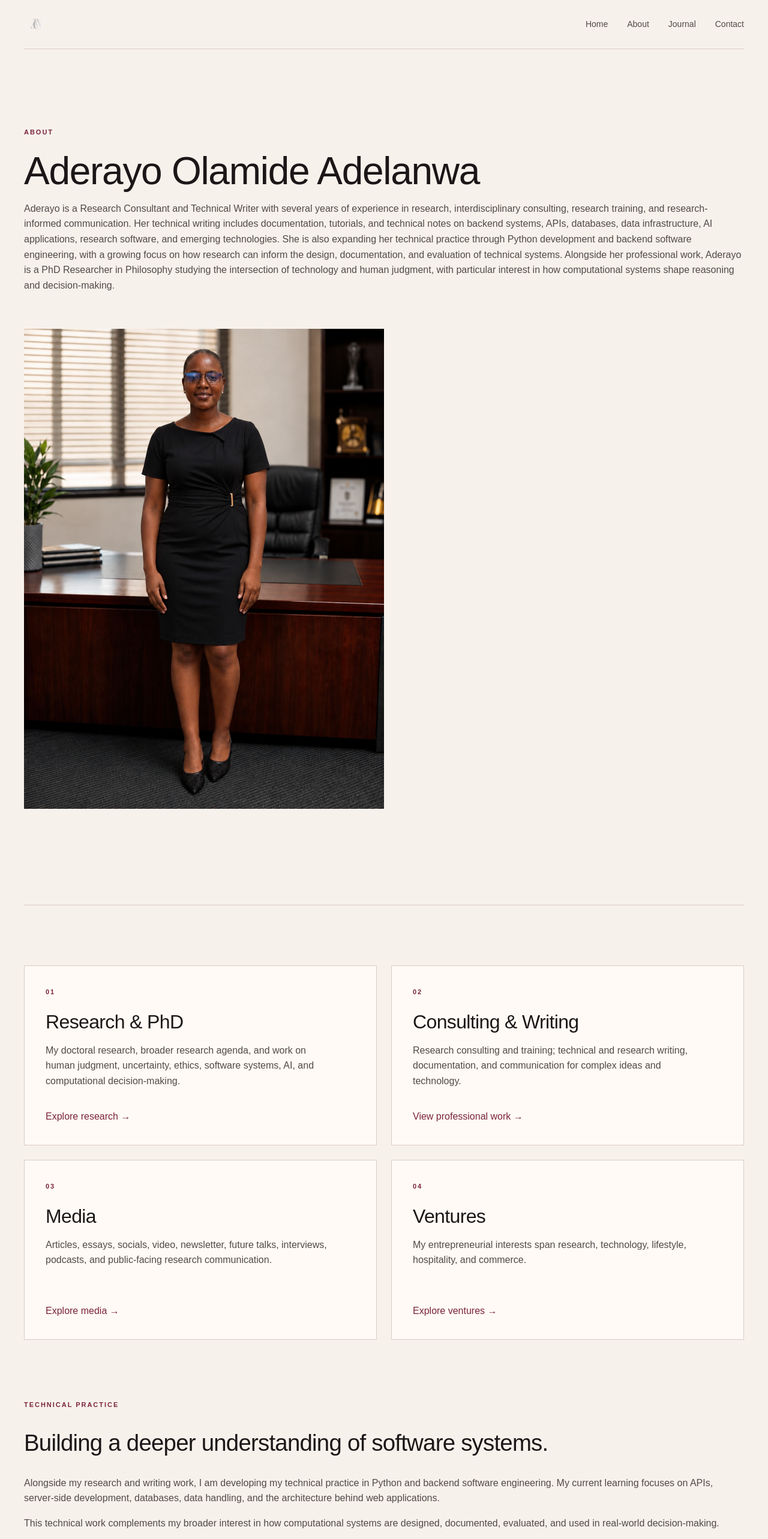
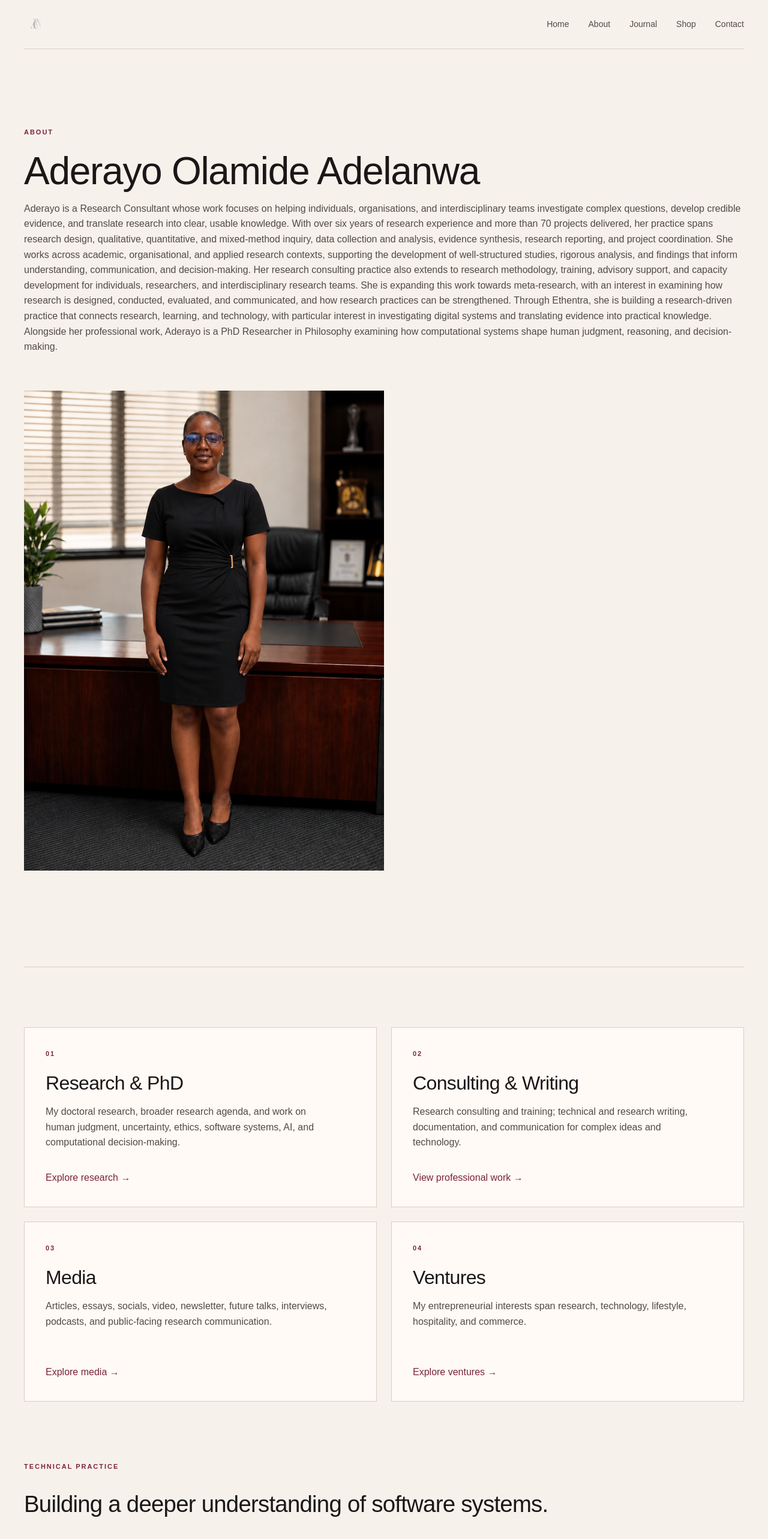
Before and after one commit to Olami024/Aderayo--Website-2026, a Next.js app: page /about in a window 1280 px wide. Shown: the top 2565 px of the page at 60% size. Built offline with nearby package versions, Linux system fonts and the light colour scheme; a web font is replaced by a local one.

Commit message:
Refine About page and add Shop

```diff
--- a/app/about/page.tsx
+++ b/app/about/page.tsx
@@ -18,10 +18,15 @@ export default function AboutPage() {
         </h1>
 
         <p>
-          Aderayo is a Research Consultant and Technical Writer with several years of experience in research, interdisciplinary consulting, research training, and research-informed communication.
-          Her technical writing includes documentation, tutorials, and technical notes on backend systems, APIs, databases, data infrastructure, AI applications, research software, and emerging technologies.
-          She is also expanding her technical practice through Python development and backend software engineering, with a growing focus on how research can inform the design, documentation, and evaluation of technical systems.
-          Alongside her professional work, Aderayo is a PhD Researcher in Philosophy studying the intersection of technology and human judgment, with particular interest in how computational systems shape reasoning and decision-making.
+          Aderayo is a Research Consultant whose work focuses on helping individuals, organisations, and interdisciplinary teams investigate complex questions, develop credible evidence, and translate research into clear, usable knowledge.
+          With over six years of research experience and more than 70 projects delivered, her practice spans research design, qualitative, quantitative, and mixed-method inquiry, data collection and analysis, evidence synthesis, research reporting, and project coordination.
+          She works across academic, organisational, and applied research contexts, supporting the development of well-structured studies, rigorous analysis, and findings that inform understanding, communication, and decision-making.
+
+          Her research consulting practice also extends to research methodology, training, advisory support, and capacity development for individuals, researchers, and interdisciplinary research teams.
+          She is expanding this work towards meta-research, with an interest in examining how research is designed, conducted, evaluated, and communicated, and how research practices can be strengthened.
+
+          Through Ethentra, she is building a research-driven practice that connects research, learning, and technology, with particular interest in investigating digital systems and translating evidence into practical knowledge.
+          Alongside her professional work, Aderayo is a PhD Researcher in Philosophy examining how computational systems shape human judgment, reasoning, and decision-making.
         </p>
         <div className="about-image-single">
           <Image
@@ -97,16 +102,10 @@ export default function AboutPage() {
         <h2>Building a deeper understanding of software systems.</h2>
 
         <p>
-          Alongside my research and writing work, I am developing my technical
-          practice in Python and backend software engineering. My current learning
-          focuses on APIs, server-side development, databases, data handling, and
-          the architecture behind web applications.
-        </p>
+          Alongside her research consulting work, Aderayo maintains a technical writing practice focused on documentation, tutorials, and clear explanations of backend systems, APIs, databases, data infrastructure, AI applications, research software, and emerging technologies.
+          She is also developing her software engineering practice through Python and backend development, with a focus on server-side applications, data handling, databases, and web application architecture.
 
-        <p>
-          This technical work complements my broader interest in how computational
-          systems are designed, documented, evaluated, and used in real-world
-          decision-making.
+          This work complements her broader interest in how computational systems are designed, documented, evaluated, and used in real-world decision-making.
         </p>
       </section>
     </main>
--- a/app/layout.tsx
+++ b/app/layout.tsx
@@ -63,6 +63,7 @@ export default function RootLayout({
             <a href="/">Home</a>
             <a href="/about">About</a>
             <a href="/journal">Journal</a>
+            <a href="/shop">Shop</a>
             <a href="/contact">Contact</a>
           </nav>
         </header>
```
Also changed, not shown: app/shop/page.tsx (added, +24 -0 lines).
